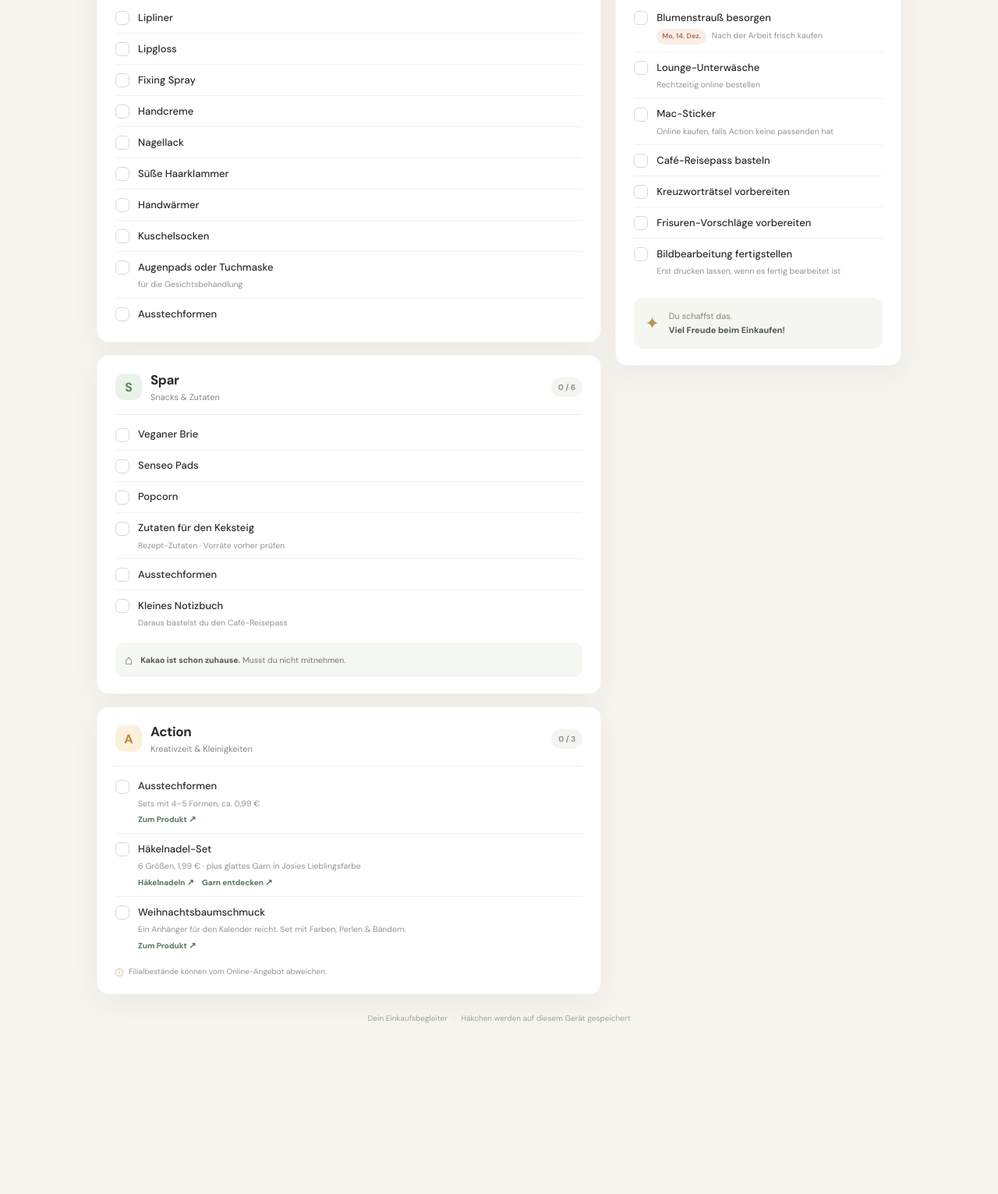
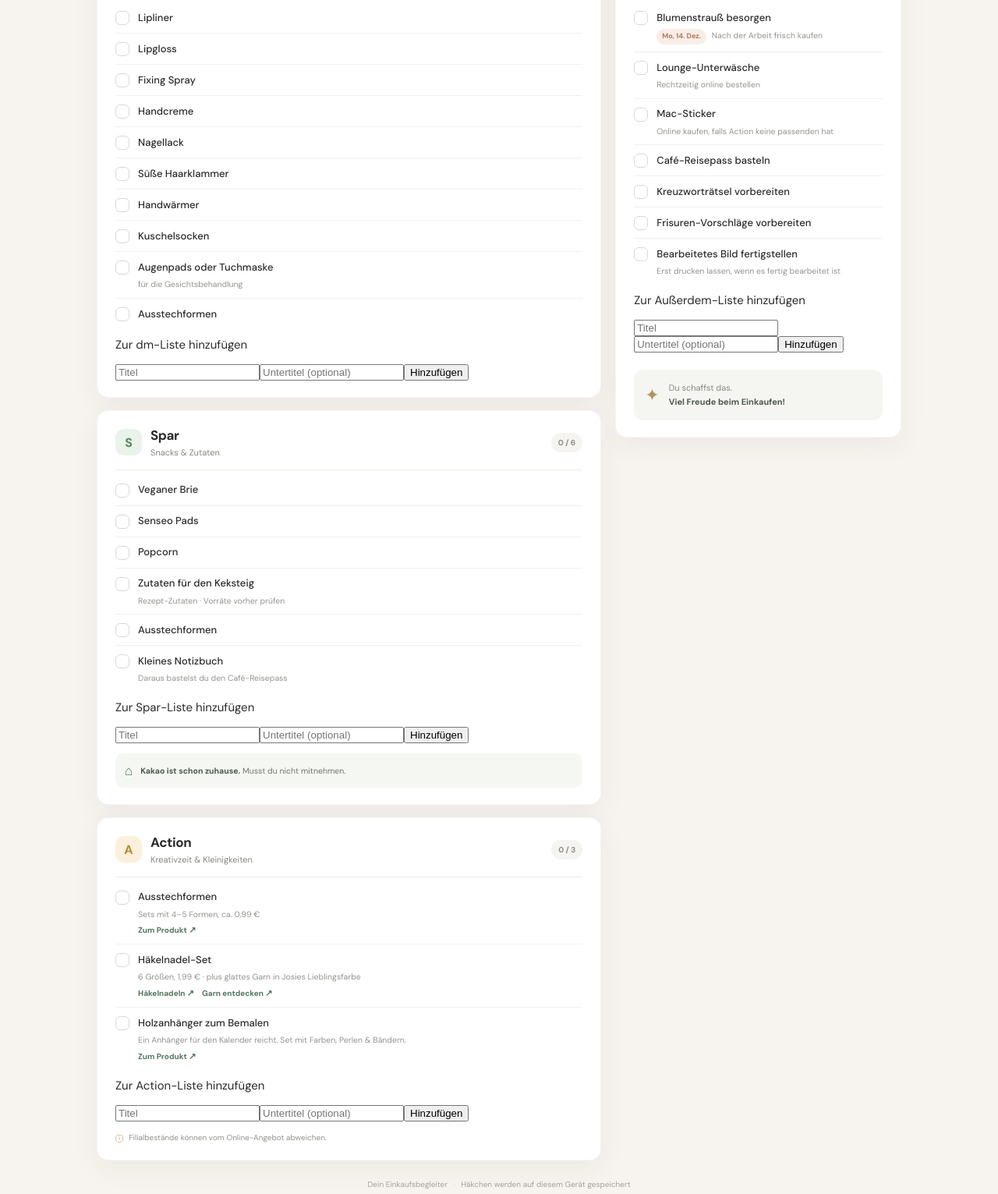
Before and after one commit to Jaakoo06/Einkaufsliste, a plain HTML site: page index.html in a window 1280 px wide. Shown: the part 443-1974 px from the top of the page at 78% size. Before the commit the page ends 1782 px from the top, so only its background shows below. Drawn offline with nearby package versions, Linux system fonts and the light colour scheme.

Commit message:
Add item forms for multiple shopping lists
Added forms to allow users to add items to the dm, Spar, Action, and Außerdem lists.

```diff
--- a/index.html
+++ b/index.html
@@ -49,6 +49,10 @@
             <li><label class="item"><input type="checkbox" data-id="dm-maske"><span class="custom-check"></span><span class="item-name">Augenpads oder Tuchmaske</span></label><span class="item-note">für die Gesichtsbehandlung</span></li>
             <li><label class="item"><input type="checkbox" data-id="dm-ausstechformen"><span class="custom-check"></span><span class="item-name">Ausstechformen</span></label></li>
           </ul>
+          <form class="add-item-form" data-add-form="dm">
+            <p class="form-title">Zur dm-Liste hinzufügen</p>
+            <div class="form-fields"><input name="title" type="text" placeholder="Titel" aria-label="Titel für dm" maxlength="80" required><input name="subtitle" type="text" placeholder="Untertitel (optional)" aria-label="Untertitel für dm" maxlength="120"><button type="submit">Hinzufügen</button></div>
+          </form>
         </section>
 
         <section class="store-card" id="spar" data-group="spar">
@@ -61,6 +65,10 @@
             <li><label class="item"><input type="checkbox" data-id="spar-ausstechformen"><span class="custom-check"></span><span class="item-name">Ausstechformen</span></label></li>
             <li><label class="item"><input type="checkbox" data-id="spar-notizbuch"><span class="custom-check"></span><span class="item-name">Kleines Notizbuch</span></label><span class="item-note">Daraus bastelst du den Café-Reisepass</span></li>
           </ul>
+          <form class="add-item-form" data-add-form="spar">
+            <p class="form-title">Zur Spar-Liste hinzufügen</p>
+            <div class="form-fields"><input name="title" type="text" placeholder="Titel" aria-label="Titel für Spar" maxlength="80" required><input name="subtitle" type="text" placeholder="Untertitel (optional)" aria-label="Untertitel für Spar" maxlength="120"><button type="submit">Hinzufügen</button></div>
+          </form>
           <div class="home-note"><span aria-hidden="true">⌂</span><p><strong>Kakao ist schon zuhause.</strong> Musst du nicht mitnehmen.</p></div>
         </section>
 
@@ -69,8 +77,12 @@
           <ul class="checklist">
             <li><label class="item"><input type="checkbox" data-id="action-ausstecher"><span class="custom-check"></span><span class="item-name">Ausstechformen</span></label><span class="item-note">Sets mit 4–5 Formen, ca. 0,99 €</span><a class="product-link" href="https://www.action.com/de-at/p/3219338/ausstechformen/" target="_blank" rel="noopener noreferrer">Zum Produkt <span aria-hidden="true">↗</span></a></li>
             <li><label class="item"><input type="checkbox" data-id="action-haekelnadeln"><span class="custom-check"></span><span class="item-name">Häkelnadel-Set</span></label><span class="item-note">6 Größen, 1,99 € · plus glattes Garn in Josies Lieblingsfarbe</span><a class="product-link" href="https://www.action.com/de-at/p/3202114/hakelnadeln/" target="_blank" rel="noopener noreferrer">Häkelnadeln <span aria-hidden="true">↗</span></a><a class="product-link secondary-link" href="https://www.action.com/de-at/c/hobby/stricken--hakeln/" target="_blank" rel="noopener noreferrer">Garn entdecken <span aria-hidden="true">↗</span></a></li>
-            <li><label class="item"><input type="checkbox" data-id="action-anhaenger"><span class="custom-check"></span><span class="item-name">Weihnachtsbaumschmuck</span></label><span class="item-note">Ein Anhänger für den Kalender reicht. Set mit Farben, Perlen & Bändern.</span><a class="product-link" href="https://www.action.com/de-at/p/3217725/hobby-flora-weihnachtliche-holzanhanger-zum-bemalen/" target="_blank" rel="noopener noreferrer">Zum Produkt <span aria-hidden="true">↗</span></a></li>
+            <li><label class="item"><input type="checkbox" data-id="action-anhaenger"><span class="custom-check"></span><span class="item-name">Holzanhänger zum Bemalen</span></label><span class="item-note">Ein Anhänger für den Kalender reicht. Set mit Farben, Perlen & Bändern.</span><a class="product-link" href="https://www.action.com/de-at/p/3217725/hobby-flora-weihnachtliche-holzanhanger-zum-bemalen/" target="_blank" rel="noopener noreferrer">Zum Produkt <span aria-hidden="true">↗</span></a></li>
           </ul>
+          <form class="add-item-form" data-add-form="action">
+            <p class="form-title">Zur Action-Liste hinzufügen</p>
+            <div class="form-fields"><input name="title" type="text" placeholder="Titel" aria-label="Titel für Action" maxlength="80" required><input name="subtitle" type="text" placeholder="Untertitel (optional)" aria-label="Untertitel für Action" maxlength="120"><button type="submit">Hinzufügen</button></div>
+          </form>
           <p class="stock-note"><span aria-hidden="true">ⓘ</span> Filialbestände können vom Online-Angebot abweichen.</p>
         </section>
       </div>
@@ -84,8 +96,12 @@
           <li><label class="item"><input type="checkbox" data-id="extra-reisepass"><span class="custom-check"></span><span class="item-name">Café-Reisepass basteln</span></label></li>
           <li><label class="item"><input type="checkbox" data-id="extra-kreuzwortraetsel"><span class="custom-check"></span><span class="item-name">Kreuzworträtsel vorbereiten</span></label></li>
           <li><label class="item"><input type="checkbox" data-id="extra-frisuren"><span class="custom-check"></span><span class="item-name">Frisuren-Vorschläge vorbereiten</span></label></li>
-          <li><label class="item"><input type="checkbox" data-id="extra-bild"><span class="custom-check"></span><span class="item-name">Bildbearbeitung fertigstellen</span></label><span class="item-note">Erst drucken lassen, wenn es fertig bearbeitet ist</span></li>
+          <li><label class="item"><input type="checkbox" data-id="extra-bild"><span class="custom-check"></span><span class="item-name">Bearbeitetes Bild fertigstellen</span></label><span class="item-note">Erst drucken lassen, wenn es fertig bearbeitet ist</span></li>
         </ul>
+        <form class="add-item-form" data-add-form="extra">
+          <p class="form-title">Zur Außerdem-Liste hinzufügen</p>
+          <div class="form-fields"><input name="title" type="text" placeholder="Titel" aria-label="Titel für Außerdem" maxlength="80" required><input name="subtitle" type="text" placeholder="Untertitel (optional)" aria-label="Untertitel für Außerdem" maxlength="120"><button type="submit">Hinzufügen</button></div>
+        </form>
         <div class="aside-tip"><span class="tip-icon" aria-hidden="true">✦</span><p>Du schaffst das.<br><strong>Viel Freude beim Einkaufen!</strong></p></div>
       </aside>
     </div>
```
